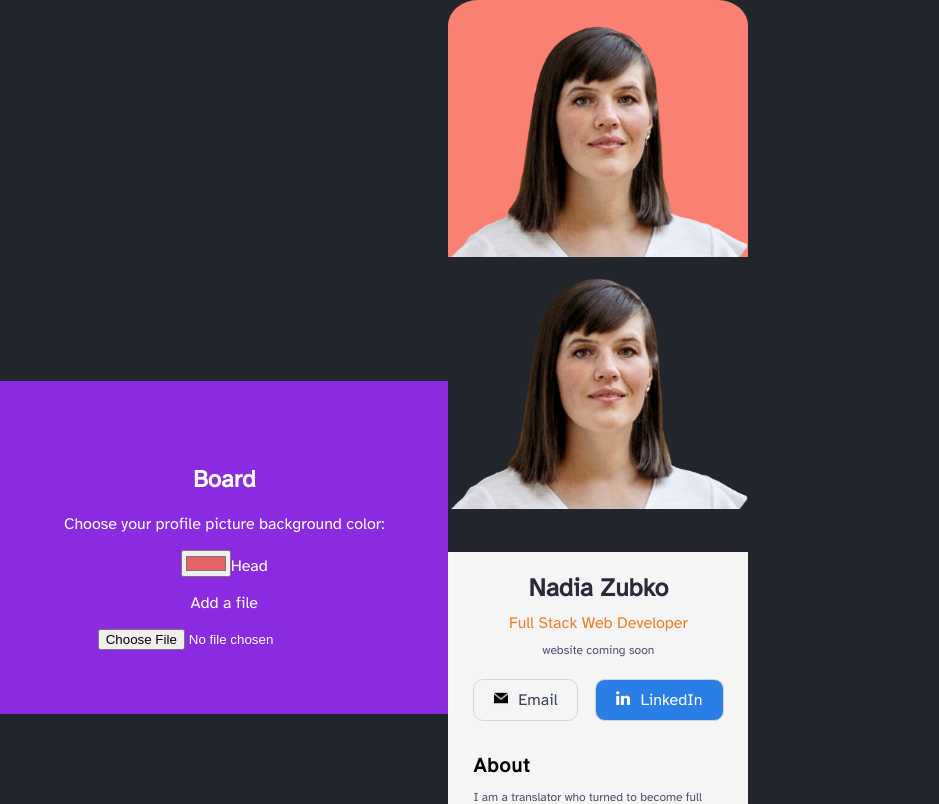
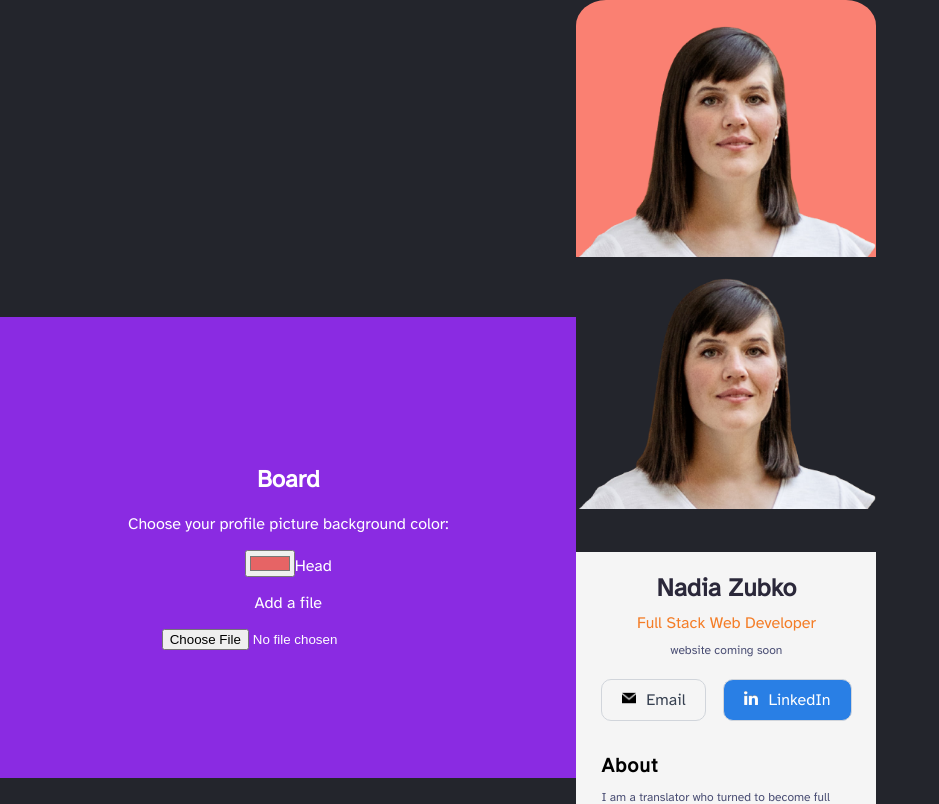
Before and after one commit to N-Zubko/digital-business-card-builder, a React (Create React App) app: page / in a window 1280 px wide. Shown: the top 804 px of the page, without its empty margins (0-939 px from the left). Built offline with nearby package versions, Linux system fonts and the light colour scheme.

Commit message:
change padding in Board

```diff
--- a/src/views/Board.module.css
+++ b/src/views/Board.module.css
@@ -1,5 +1,5 @@
 .container {
   background-color: blueviolet;
   color: white;
-  padding: 5%;
+  padding: 10%;
 }
```
